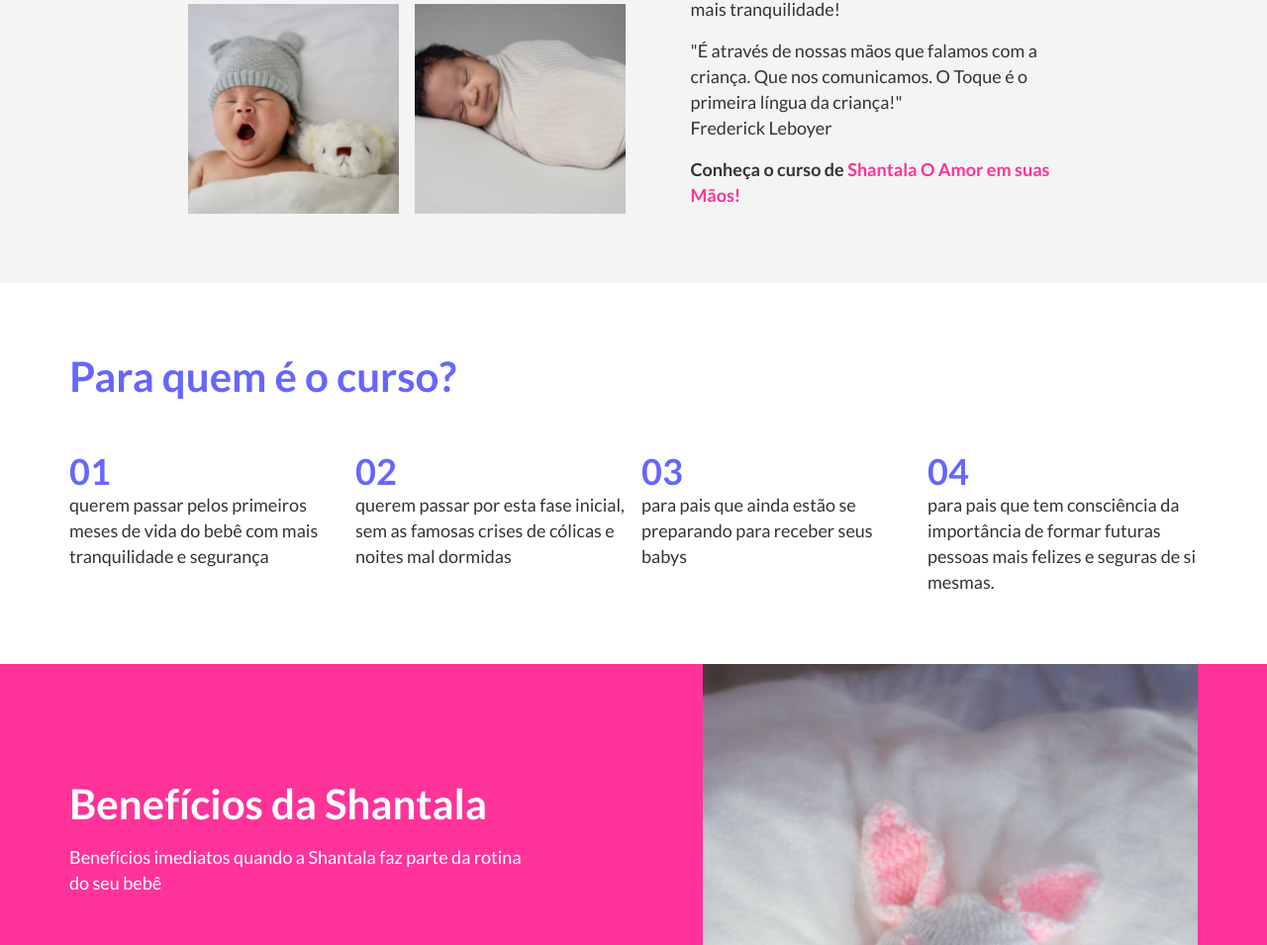
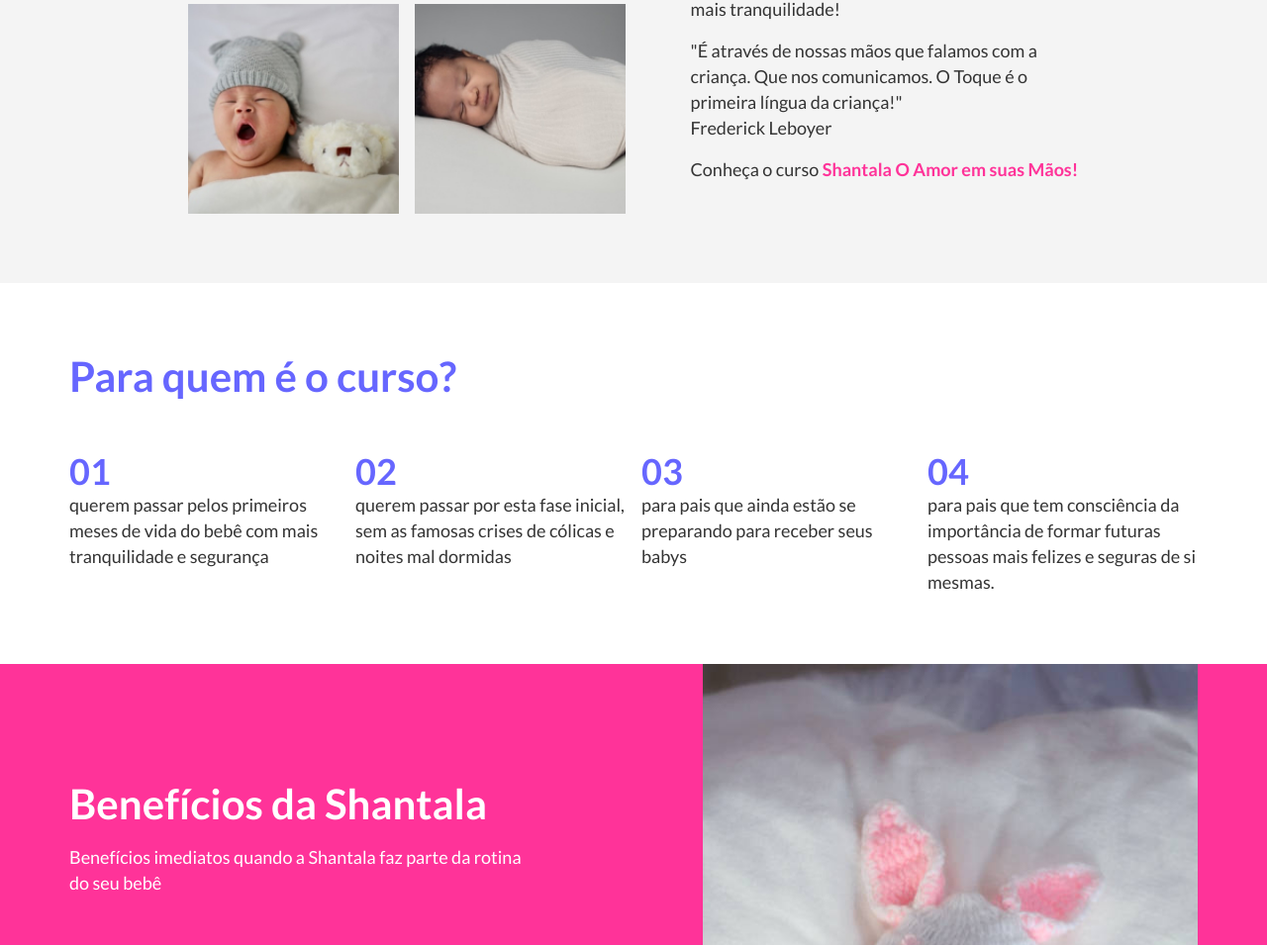
Before and after one commit to ricardojosino/daiani-josino-lp-shantala, a website: page src/index.html in a window 1280 px wide. Shown: the part 1095-2050 px from the top of the page at 99% size. Drawn offline with Linux system fonts and the light colour scheme.

Commit message:
Corrigido bloco Shantala

```diff
--- a/src/index.html
+++ b/src/index.html
@@ -5,8 +5,8 @@
         <meta name="viewport" content="width=device-width, user-scalable=no, initial-scale=1.0, maximum-scale=1.0, minimum-scale=1.0">
         <meta http-equiv="X-UA-Compatible" content="ie=edge">
         <link rel="icon" type="image/x-icon" href="asset/img/favicon.png">
-        <link rel="stylesheet" href="asset/css/theme.css">
-        <link rel="stylesheet" href="asset/css/style.css">
+        <link rel="stylesheet" href="asset/css/theme.css?version=2">
+        <link rel="stylesheet" href="asset/css/style.css?version=2">
         <title>Como prevenir as crises de cólica em seu bebê</title>
     </head>
     <body>
@@ -121,7 +121,7 @@
                         </p>
 
                         <p>
-                            <b>Conheça o curso de <span class="text-color02">Shantala O Amor em suas Mãos!</span></b>
+                            Conheça o curso <span class="text-color02"><b>Shantala O Amor em suas Mãos!</b></span>
                         </p>
 
                     </div>
```
